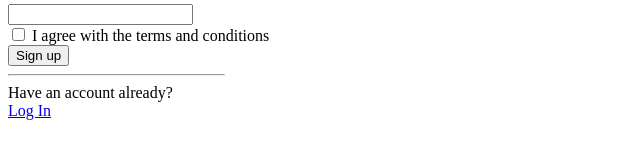
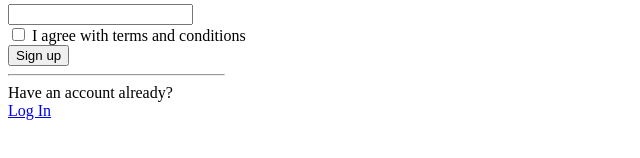
Before and after one commit to k1499/Crework, a plain HTML site: page index.html in a window 1280 px wide. Shown: the part 206-364 px from the top of the page, 0-640 px from the left. Drawn offline with Linux system fonts and the light colour scheme.

Commit message:
fixed type

```diff
--- a/index.html
+++ b/index.html
@@ -31,7 +31,7 @@
     <div>
     <input type = "checkbox">
     <span>
-     I agree with the terms and conditions
+     I agree with terms and conditions
     </span>
     </div>
     <button>Sign up</button>
```
